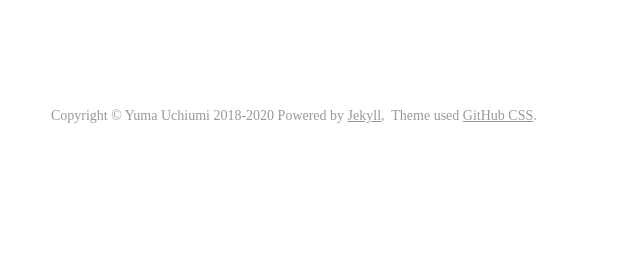
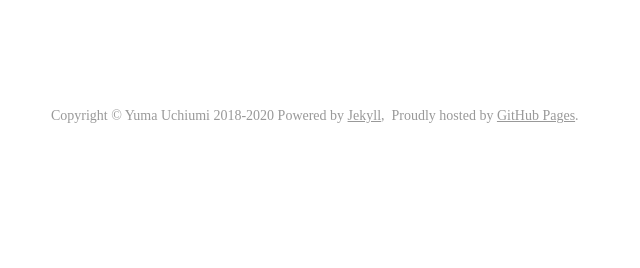
Before and after one commit to yumaloop/old-jekyll-blog-site, a Jekyll site: the page built from about.md, in a window 1280 px wide. Shown: the part 1642-1910 px from the top of the page, without its empty margins (54-694 px from the left). Built offline with Jekyll 4.4.1, drawn with Linux system fonts in a browser that asks for light colours; comment, search, counter and statistics services are not loaded; some of the changed lines change nothing that is shown.

Commit message:
update repo 2020年 1月19日 日曜日 13時34分57秒 JST

```diff
--- a/_config.yml
+++ b/_config.yml
@@ -1,6 +1,6 @@
-title: My Jekyll
+title: Yuma Uchiumi
 description: >
-  My Description. Lorem ipsum dolor sit amet, consectetur adipisicing elit.
+  Yuma Uchiumi's Blog site
 baseurl: ""
 url: "http://e-joint.jp"
 
@@ -9,7 +9,7 @@ author:
   email: yumaloop@gmail.com
   github: yumaloop
   twitter: yumaloop
-  facebook: uchiumiyuma
+  facebook: yumauchiumi
   disqus_shortname: https-yumaloop-github-io
 
 paginate: 3
--- a/_includes/footer.html
+++ b/_includes/footer.html
@@ -3,7 +3,7 @@
     <div class="page-bottom clearfix">
         <div class="row">
             <p class="copyright">
-                Copyright &copy; {{ site.author.name }} 2018-2020 Powered by <a target="_blank" href="https://jekyllrb.com/">Jekyll</a>,&nbsp; Theme used <a target="_blank" href="http://github.com">GitHub CSS</a>.
+                Copyright &copy; {{ site.author.name }} 2018-2020 Powered by <a target="_blank" href="https://jekyllrb.com/">Jekyll</a>,&nbsp; Proudly hosted by <a target="_blank" href="https://pages.github.com/">GitHub Pages</a>.
             </p>
         </div>
     </div>
```
